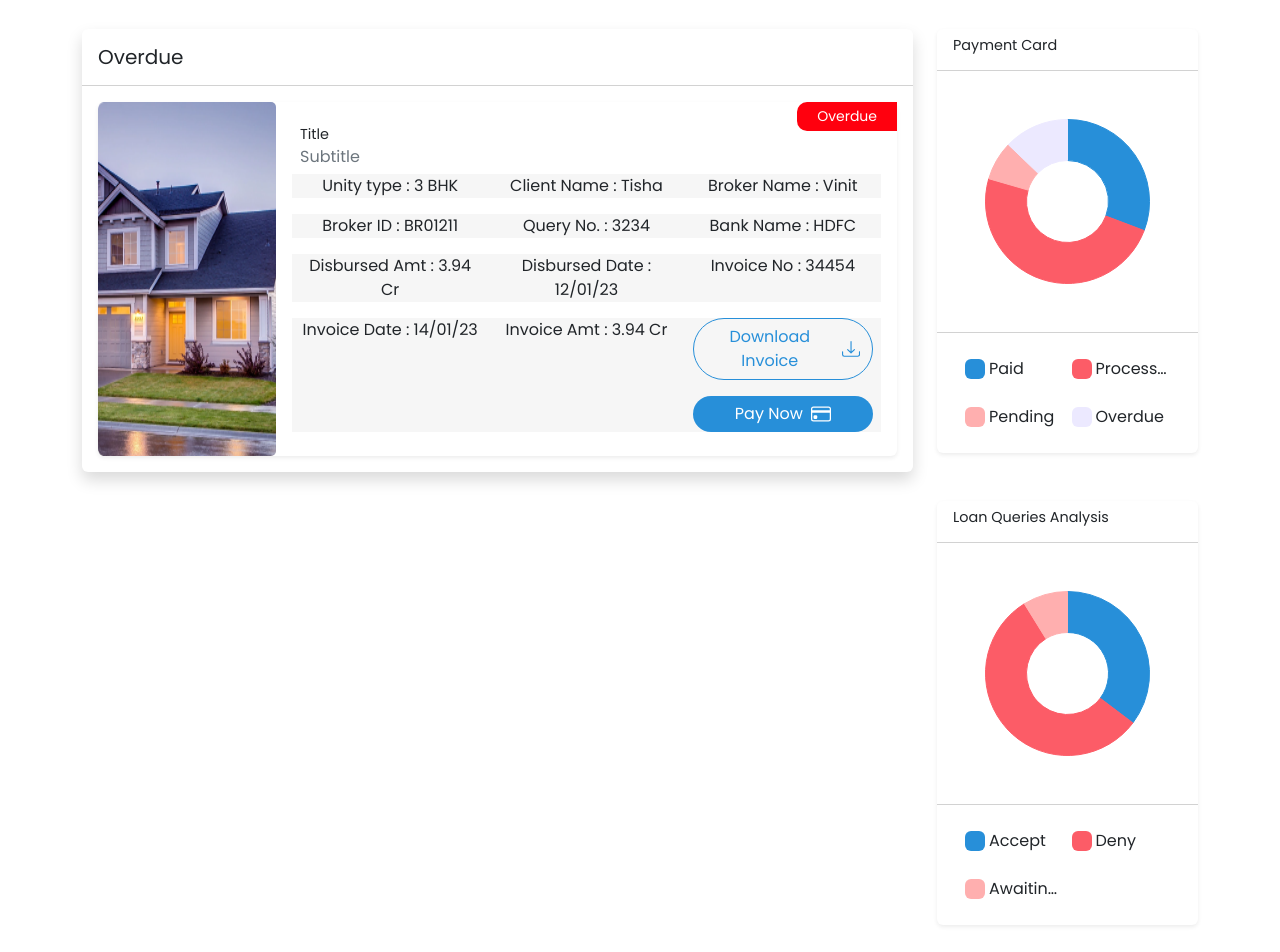
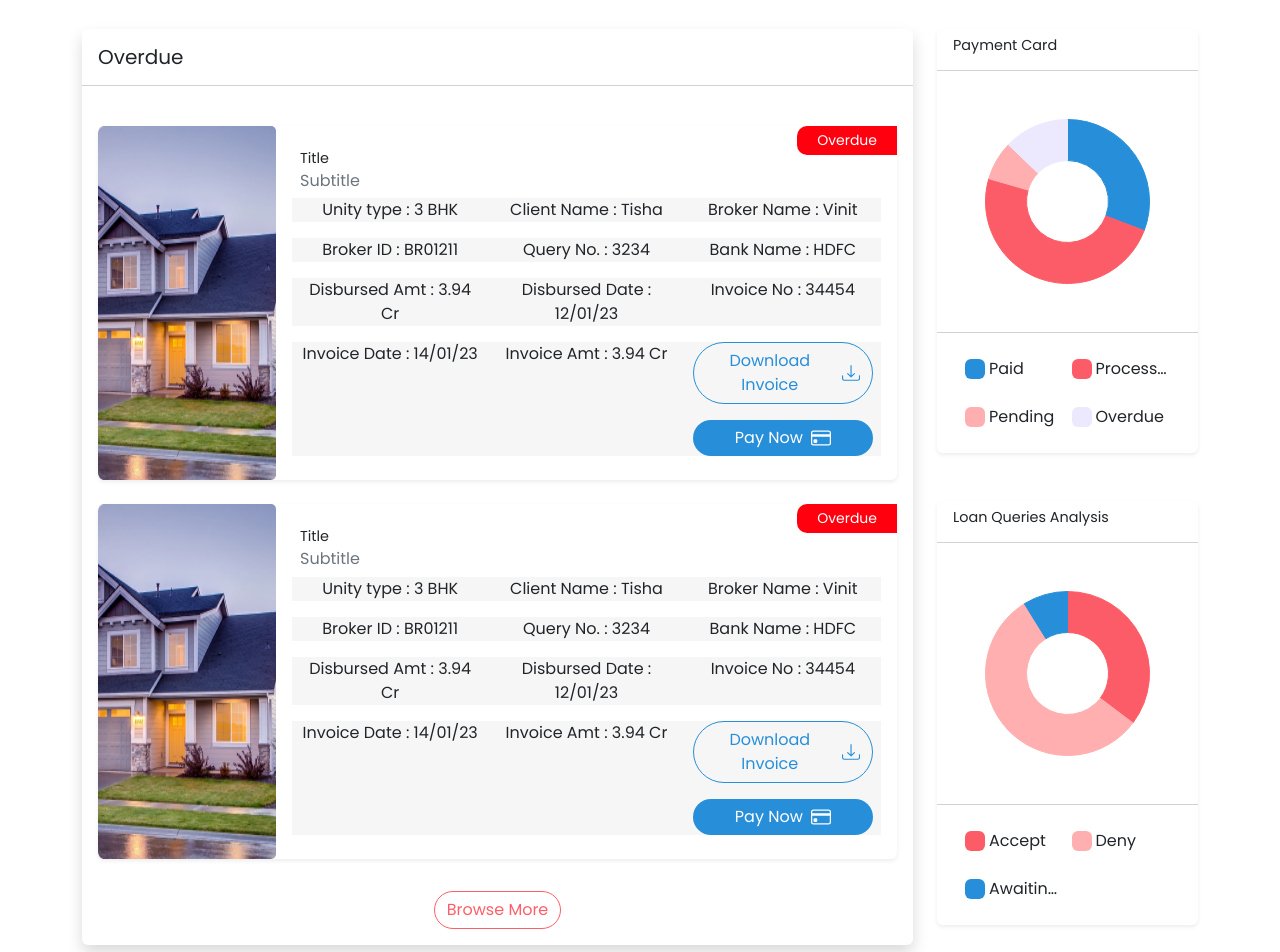
Before and after one commit to Vivekackrolix/Nesto-Frontend, a React (Create React App) app: page /home-dashboard in a window 1280 px wide. Shown: the part 380-1332 px from the top of the page. Built offline with nearby package versions, Linux system fonts and the light colour scheme.

Commit message:
shorten the length of the bar labels

```diff
--- a/src/dashboard/chart-data/ChartData.js
+++ b/src/dashboard/chart-data/ChartData.js
@@ -22,8 +22,8 @@ export const ChartData = [
         {
           label: 'Payment',
           data: [12, 19, 3],
-          backgroundColor: ['#278FD9', '#FC5C67', '#FFAFAF'],
-          borderColor: ['#278FD9', '#FC5C67', '#FFAFAF'],
+          backgroundColor: ['#FC5C67', '#FFAFAF', '#278FD9'],
+          borderColor: ['#FC5C67', '#FFAFAF', '#278FD9'],
           borderWidth: 1,
         },
       ],
--- a/src/dashboard/dashboard-card-big/DashboardChildCard.js
+++ b/src/dashboard/dashboard-card-big/DashboardChildCard.js
@@ -17,8 +17,7 @@ const columns = [
 
 const DashboardChildCard = () => {
   return (
-    <div>
-      <Card className="border-0 shadow-sm">
+    <Card className="border-0 shadow-sm mt-4">
       <Card.Body className="d-flex p-0">
         <Card.Img
           // src={childCardImg}
@@ -49,7 +48,6 @@ const DashboardChildCard = () => {
         </div>
       </Card.Body>
     </Card>
-    </div>
   );
 };
 
--- a/src/dashboard/dashboard-card-big/DashboardParentCard.js
+++ b/src/dashboard/dashboard-card-big/DashboardParentCard.js
@@ -1,4 +1,4 @@
-import { Card, Row, Col } from 'react-bootstrap';
+import { Card, Row, Col, Button } from 'react-bootstrap';
 import DashboardChildCard from './DashboardChildCard';
 
 const DashboardParentCard = ({ title }) => {
@@ -9,11 +9,19 @@ const DashboardParentCard = ({ title }) => {
       </Card.Header>
       <Card.Body>
         <Row>
-          <Col>
+          <Col xs={12}>
+            <DashboardChildCard />
+          </Col>
+          <Col xs={12}>
             <DashboardChildCard />
           </Col>
         </Row>
       </Card.Body>
+      <Card.Footer className="bg-transparent border-0 d-flex justify-content-center align-items-center py-3">
+        <Button className="btn-color-outline-secondary rounded-100">
+          Browse More
+        </Button>
+      </Card.Footer>
     </Card>
   );
 };
--- a/src/dashboard/doughnut-chart/DoughnutChart.js
+++ b/src/dashboard/doughnut-chart/DoughnutChart.js
@@ -12,6 +12,11 @@ const DoughnutChart = ({ data }) => {
         display: false,
       },
     },
+
+    // cutout: 50,
+    // layout: {
+    //   padding: 20,
+    // },
   };
 
   return <Doughnut data={data} options={options} />;
--- a/src/dashboard/stacked-bar-chart-loan/StackedBarChart.js
+++ b/src/dashboard/stacked-bar-chart-loan/StackedBarChart.js
@@ -57,7 +57,7 @@ const options = {
   barPercentage: 0.8, // Add gap between bars
 };
 
-const labels = ['January', 'February', 'March', 'April'];
+const labels = ['Jan', 'Feb', 'Mar', 'Apr'];
 
 const data = {
   labels,
--- a/src/index.css
+++ b/src/index.css
@@ -7,6 +7,7 @@
   --color-white: #ffffff;
   --Pattens-Blue: #e0f2ff;
   --carnation-color: #fc5c67;
+  --wild-watermelon-color: #fe5e6a;
   --wild-sand: #f6f6f6;
   --bg-red: #ff000e;
   --bg-red-darker: #b7010d;
@@ -89,6 +90,18 @@ body {
   color: #ffffff;
 }
 
+.btn.btn-color-outline-secondary {
+  background: transparent;
+  outline: none;
+  border: 1px solid var(--wild-watermelon-color);
+  color: var(--wild-watermelon-color);
+}
+
+.btn.btn-color-outline-secondary:hover {
+  background-color: var(--wild-watermelon-color);
+  color: #ffffff;
+}
+
 .rounded-100 {
   border-radius: 100px;
 }
```
Lines whose indentation alone changed are shown as unchanged.
